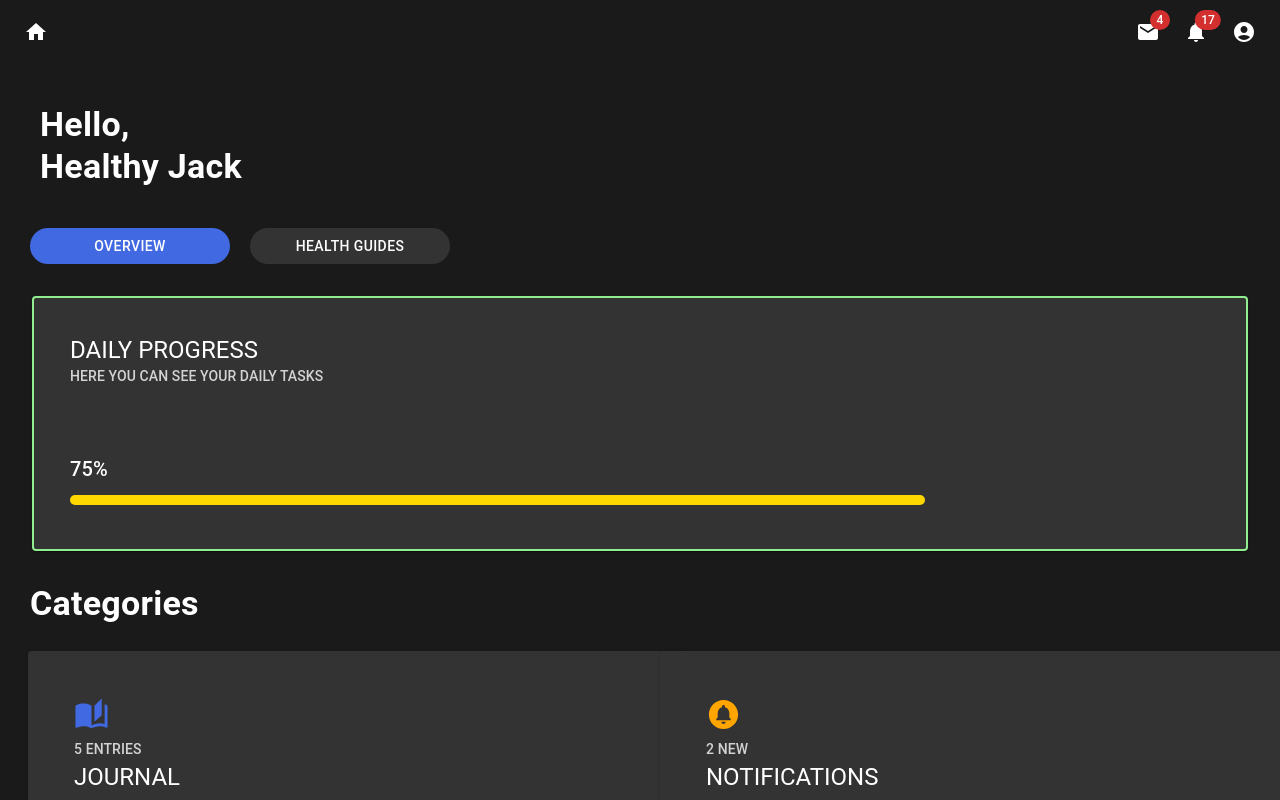
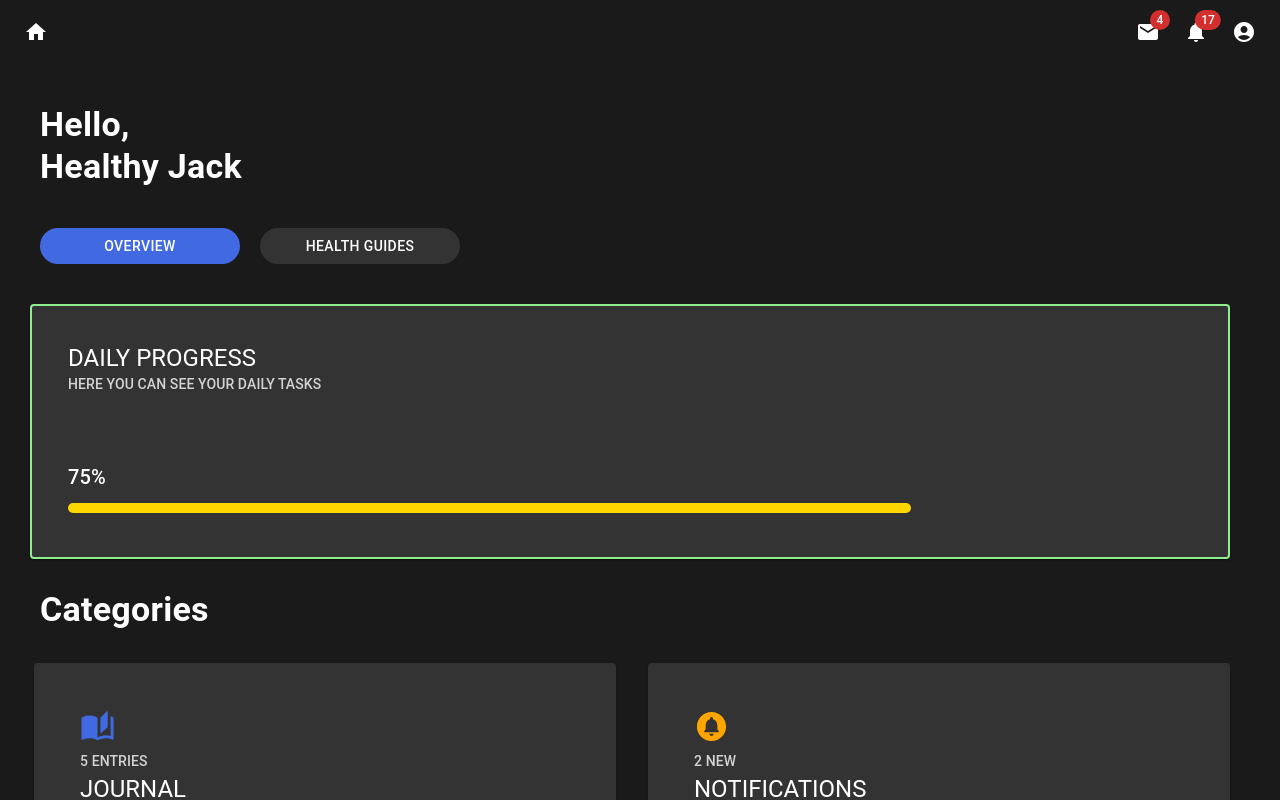
Before and after one commit to JassyAl/teamMeal, a React (Create React App) app: page /HomePage in a window 1280 px wide. Built offline with nearby package versions, Linux system fonts and the light colour scheme; no server answers.

Commit message:
edited dashboard layout

```diff
--- a/src/components/Dashboard/HomePage.jsx
+++ b/src/components/Dashboard/HomePage.jsx
@@ -46,7 +46,7 @@ function HomePage() {
           {userName}
         </Typography>
 
-        <div style={{paddingLeft: 30}}>
+        <div style={{paddingLeft: 40}}>
           <Button className="overview"
             variant="contained"
             disabled
@@ -56,6 +56,7 @@ function HomePage() {
               color: "white",
               borderRadius: 30,
               width: 200,
+
             }}
           >
             Overview
@@ -77,8 +78,9 @@ function HomePage() {
         </Button>
         </div>
 
-        <Grid container spacing={2}>
-          <Grid style={{ padding: 20 }} item xs={12} md={12} lg={12}>
+        <Grid >
+          <Grid style={{ padding: "20px 30px 10px 10px"
+}} item xs={12} md={12} lg={12}>
             <Button
               fullWidth
               component="a"
@@ -128,7 +130,7 @@ function HomePage() {
           style={{
             color: "white",
             textAlign: "left",
-            paddingLeft: 30,
+            paddingLeft: 40,
             fontWeight: "bolder",
           }}
           className="userName"
@@ -137,8 +139,8 @@ function HomePage() {
           Categories
         </Typography>
 
-        <Grid container spacing={3} style={{ padding: 20 }}>
-        <Grid item xs={5} sm={5} md={8} lg={6}>
+        <Grid container spacing={3} style={{ padding: 30 }}>
+        <Grid container spacing={1} item xs={12} sm={6} md={6} lg={6}>
             <Button component="a" href="Journal" >
               <Card style={paperStyle}>
                 <CardContent>
@@ -178,7 +180,7 @@ function HomePage() {
             </Button>
           </Grid>
 
-          <Grid item xs={5} sm={5} md={8} lg={6}>
+          <Grid container spacing={1} item xs={12} sm={6} md={6} lg={6}>
             <Button component="a" href="Messages">
               <Card style={paperStyle}>
                 <CardContent>
@@ -218,7 +220,7 @@ function HomePage() {
             </Button>
           </Grid>
 
-          <Grid item xs={5} sm={5} md={8} lg={6}>
+          <Grid container spacing={1} item xs={12} sm={6} md={6} lg={6}>
             <Button
               component="a"
               href="SavedRecipes"
@@ -237,7 +239,7 @@ function HomePage() {
                   >
                     {savedMeals} Saved Meals
                   </Typography>
-                  <Typography variant="h5">My Favorite Recipes</Typography>
+                  <Typography variant="h5">Favorite Recipes</Typography>
                   <div className="break" />
                   <div style={{ display: "flex", alignItems: "center" }}>
                     <div
@@ -265,7 +267,7 @@ function HomePage() {
             </Button>
           </Grid>
 
-          <Grid item xs={5} sm={5} md={8} lg={6}>
+          <Grid container spacing={1} item xs={12} sm={6} md={6} lg={6}>
             <Button component="a" href="Calendar">
               <Card style={paperStyle}>
                 <CardContent>
```
